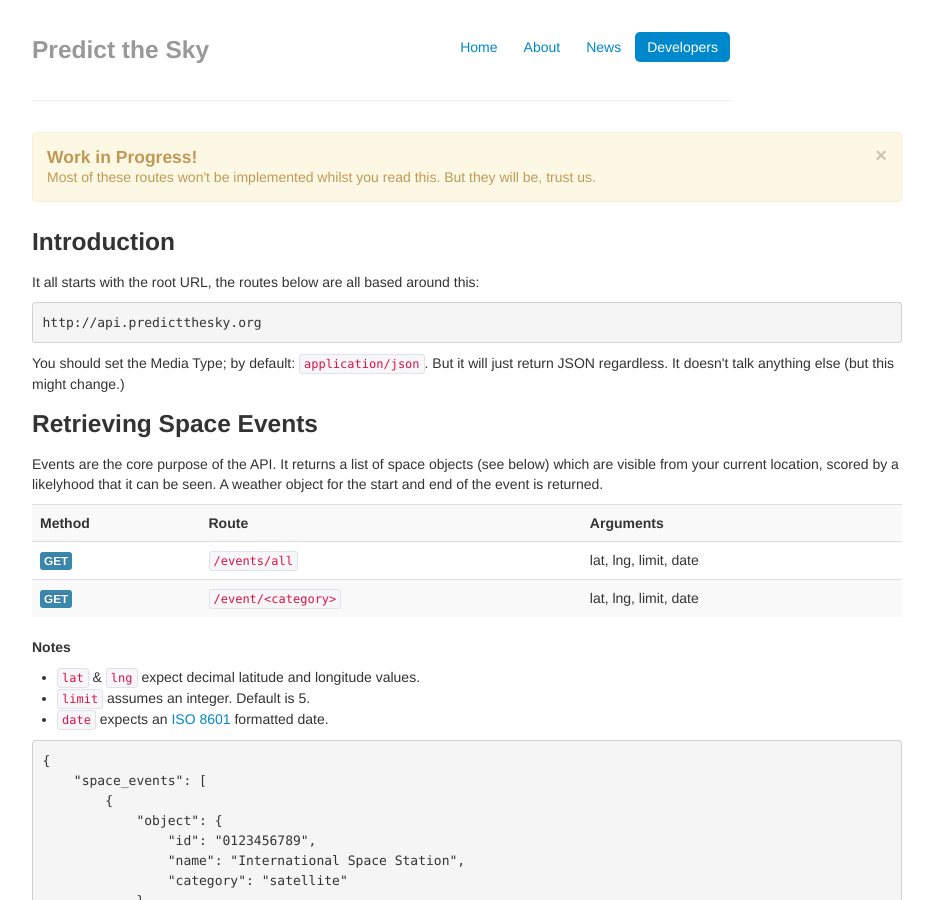
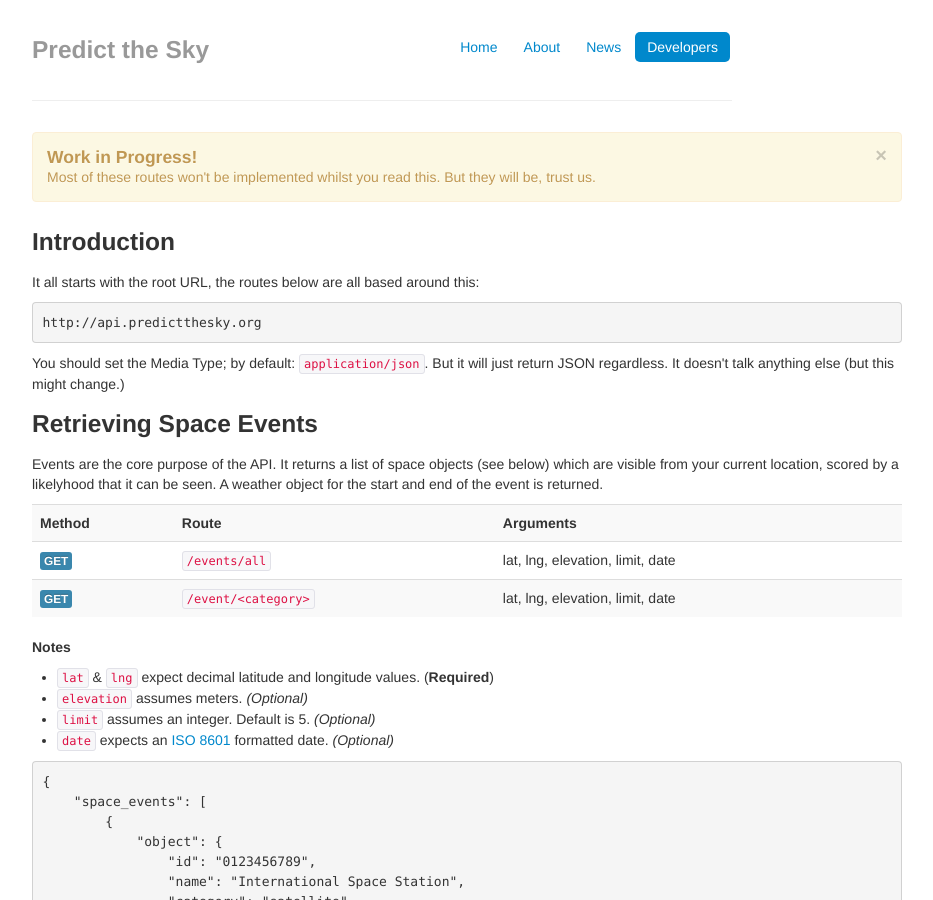
Before and after one commit to PredictTheSky/predictthesky.github.io, a Jekyll site: the page built from developers.html, in a window 1280 px wide and 900 px high. Shown: the whole window, without its empty margins (258-1191 px from the left). Built offline with Jekyll 4.4.1, drawn with Linux system fonts in a browser that asks for light colours; nearby versions of some CDN libraries; library files that are not in the unit come from our copies; Markdown is read by kramdown in place of the engine named in the settings.

Commit message:
Adds elevation as a parameter. Adds optional/required flags.

```diff
--- a/developers.html
+++ b/developers.html
@@ -39,21 +39,22 @@ title: Developers
       <tr>
         <td><span class="label label-info">GET</span></td>
         <td><code>/events/all</code></td>
-        <td>lat, lng, limit, date</td>
+        <td>lat, lng, elevation, limit, date</td>
       </tr>
       <tr>
         <td><span class="label label-info">GET</span></td>
         <td><code>/event/&lt;category&gt;</code></td>
-        <td>lat, lng, limit, date</td>
+        <td>lat, lng, elevation, limit, date</td>
       </tr>
     </table>
 
     <h5>Notes</h5>
     <ul>
-      <li><code>lat</code> &amp; <code>lng</code> expect decimal latitude and longitude values.</li>
-      <li><code>limit</code> assumes an integer. Default is 5.</li>
+      <li><code>lat</code> &amp; <code>lng</code> expect decimal latitude and longitude values. (<strong>Required</strong>)</li>
+      <li><code>elevation</code> assumes meters. <em>(Optional)</em></li>
+      <li><code>limit</code> assumes an integer. Default is 5. <em>(Optional)</em></li>
       <li><code>date</code> expects an <a href="http://xkcd.com/1179/">ISO 8601</a>
-          formatted date.</li>
+          formatted date. <em>(Optional)</em></li>
     <ul>
 
     </div>
```
